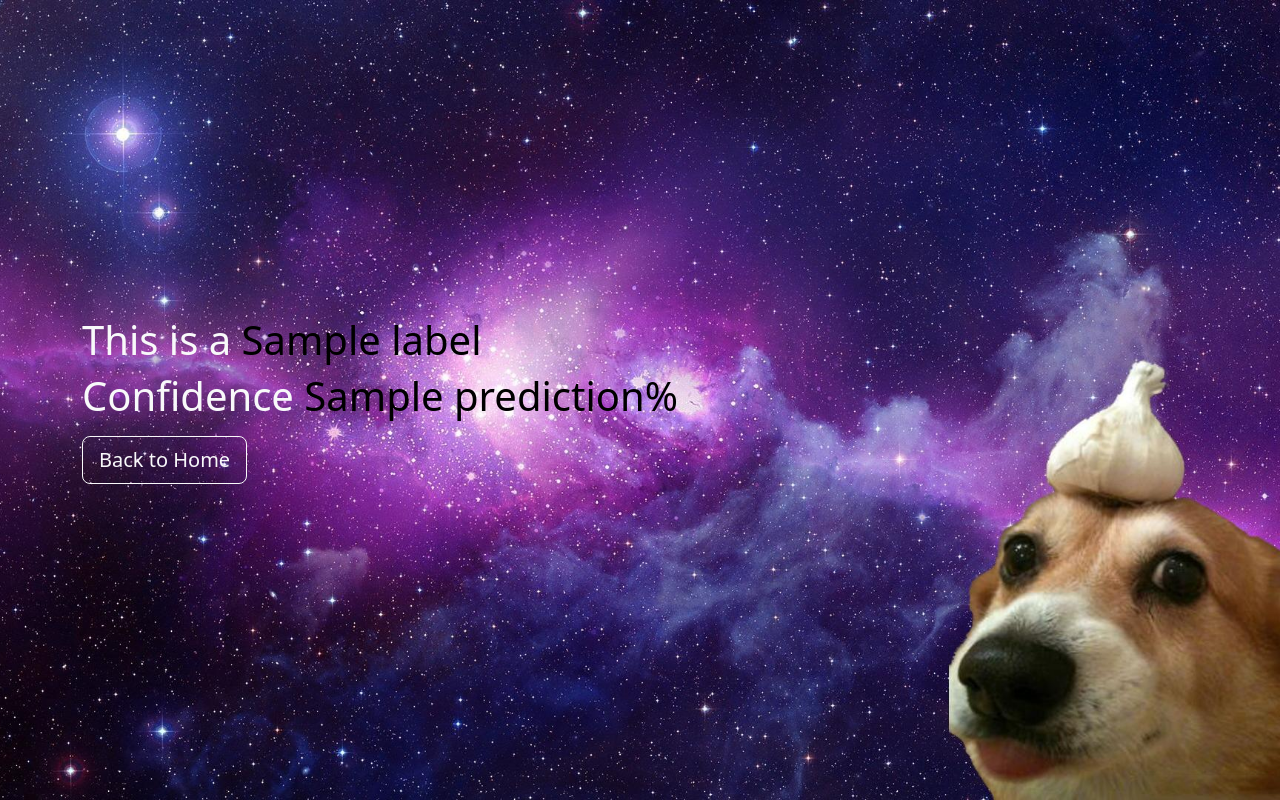
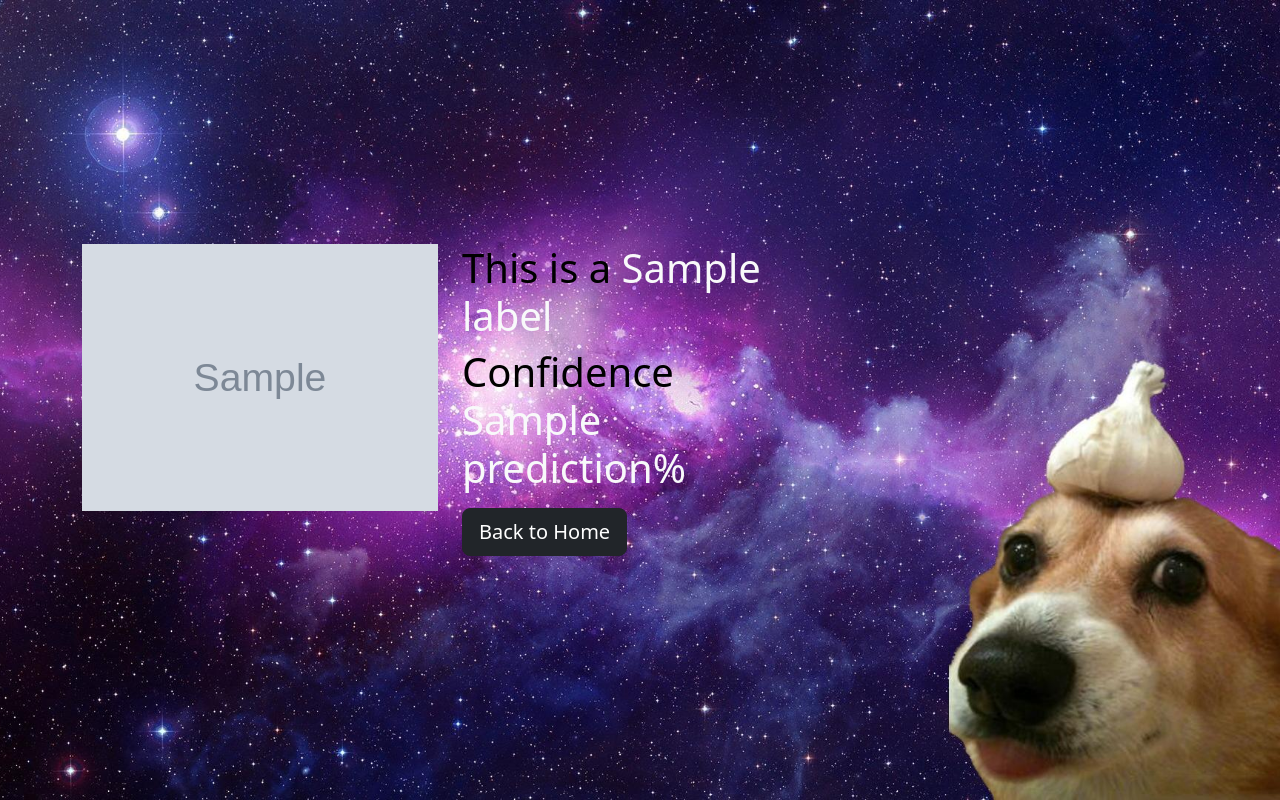
Before and after one commit to arsenmakovei/animal-classification, a Flask app: template templates/classify.html in a window 1280 px wide. Run offline with Flask 3, Linux system fonts and the light colour scheme; the template is opened without the code that fills it: most values are stand-ins (such as "Sample title", 1, 10 or a date in 2020); grey boxes marked "Sample" are stand-in pictures.

Commit message:
Added display of uploaded image in the classify template

```diff
--- a/app.py
+++ b/app.py
@@ -33,7 +33,12 @@ def make_prediction():
 
             prediction = round(prediction * 100, 2)
 
-            return render_template("classify.html", label=label, prediction=prediction)
+            return render_template(
+                "classify.html",
+                label=label,
+                prediction=prediction,
+                upload_image_path=upload_image_path
+            )
 
         return "Invalid image file format. Only JPG, JPEG and PNG are supported."
 
--- a/templates/classify.html
+++ b/templates/classify.html
@@ -21,12 +21,19 @@
   </style>
 </head>
 <body class="bg-image">
-  <div class="container text-light vh-100 d-flex align-items-center">
-    <div>
-      <h1>This is a <span class="text-black">{{ label }}</span></h1>
-      <h1>Confidence <span class="text-black">{{ prediction }}%</span></h1>
-      <a class="btn btn-lg btn-outline-light mt-2" href="/">Back to Home</a>
+<div class="text-black vh-100 d-flex align-items-center">
+  <div class="container">
+    <div class="row">
+      <div class="col-4">
+        <img src="{{ upload_image_path }}" class="img-fluid">
+      </div>
+      <div class="col-4">
+        <h1>This is a <span class="text-light">{{ label }}</span></h1>
+        <h1>Confidence <span class="text-light">{{ prediction }}%</span></h1>
+        <a class="btn btn-dark btn-lg mt-2" href="/">Back to Home</a>
+      </div>
     </div>
   </div>
+</div>
 </body>
 </html>
```
Also changed, not shown: static/images/result_page.png.
